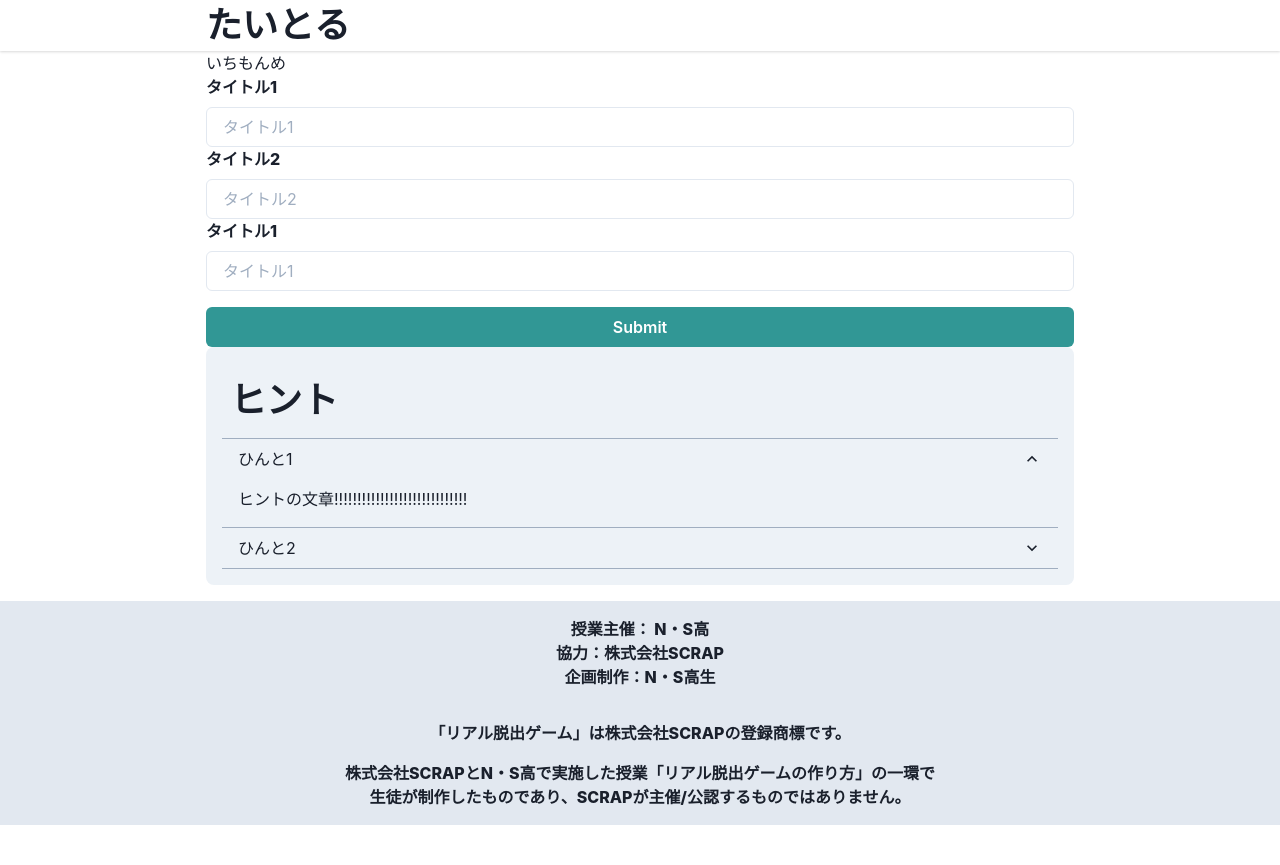
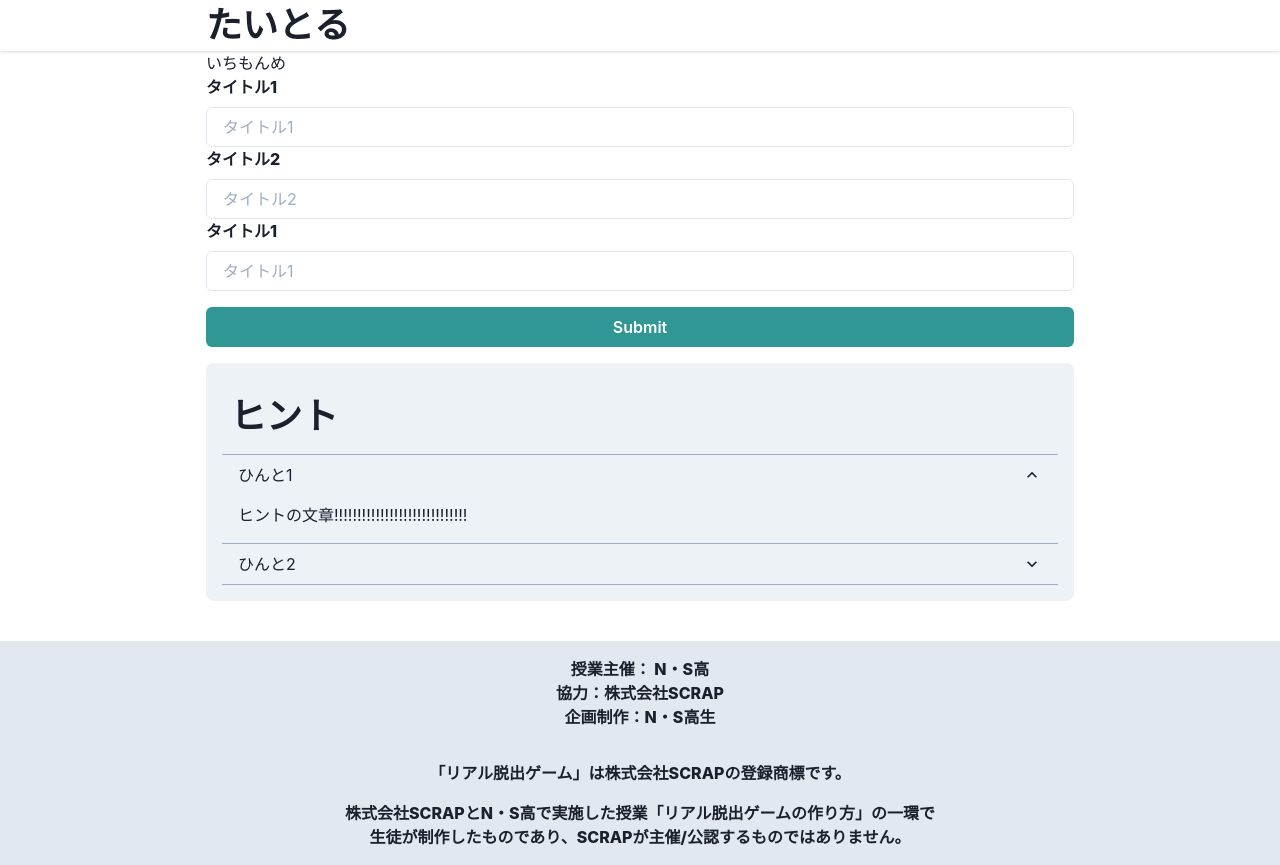
Before and after one commit to mochi-sann/beta-yokohma-a-mochi, a Next.js app: page /page1 in a window 1280 px wide. Before the commit the page ends 825 px from the top, so only its background shows below. Built offline with nearby package versions, Linux system fonts and the light colour scheme.

Commit message:
paddingを広げた

```diff
--- a/src/components/HintList/HintList.tsx
+++ b/src/components/HintList/HintList.tsx
@@ -19,6 +19,7 @@ export type Props = {
 
 const HintList: React.VFC<Props> = (props) => {
   return (
+    <Box py="4">
       <Box p="4" mb="2" bg="gray.100" rounded="lg">
         <Heading p="2" py="4">
           {props.HintTitle || 'ヒント'}
@@ -39,6 +40,7 @@ const HintList: React.VFC<Props> = (props) => {
           ))}
         </Accordion>
       </Box>
+    </Box>
   )
 }
 
```
Lines whose indentation alone changed are shown as unchanged.
